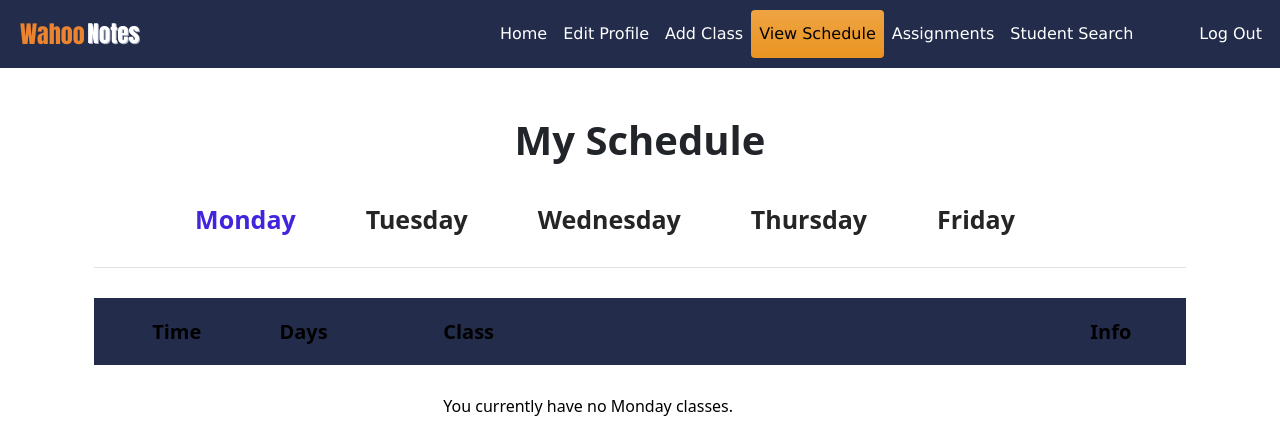
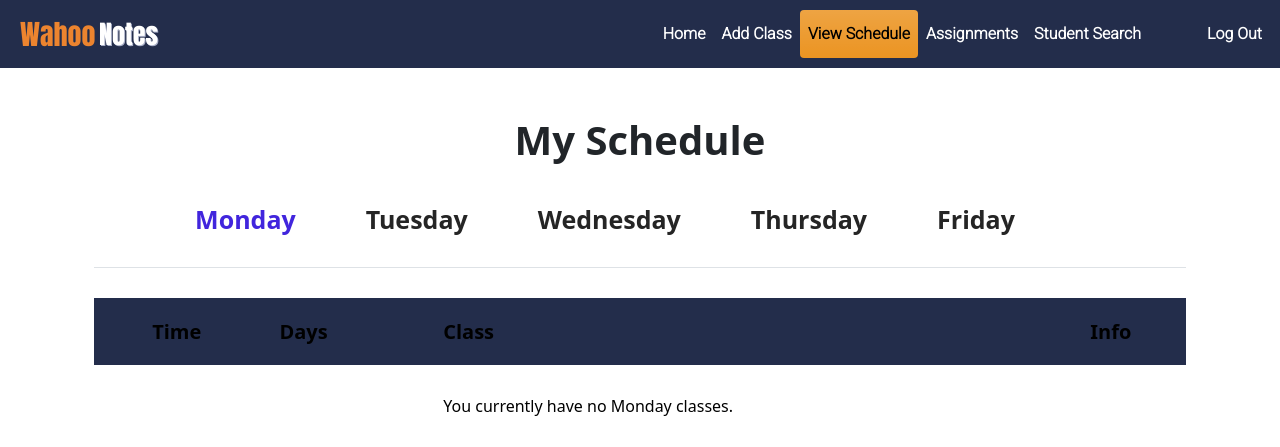
Before and after one commit to WilliamHaslet/wahoo-notes-website-project, a Django app: page /listClasses/ in a window 1280 px wide. Shown: the top 447 px of the page. Run offline with Django 3.2, Linux system fonts and the light colour scheme; the visitor is signed in with stand-in values (Sample User, id 1); data that the repository does not hold is empty; some libraries are stand-ins or nearby versions.

Commit message:
ui changes

```diff
--- a/main_app/templates/main_app/listclasses.html
+++ b/main_app/templates/main_app/listclasses.html
@@ -521,6 +521,7 @@
 .btn-primary {
     color: #fbb584;
     background-color: #232D4B;
+    border-color: #f69350;
 }
 .event-schedule-area .section-title .title-text {
     margin-bottom: 50px;
--- a/main_app/views.py
+++ b/main_app/views.py
@@ -102,7 +102,7 @@ def submitEditedProfile(request):
             messages.success(request, "Successfully Submitted!")
         else:
             messages.error(request, "Blank Submission! You must submit all fields.")
-    return HttpResponseRedirect('/editprofile')
+    return HttpResponseRedirect('/')
 
 def filterClasses(request):
     template_name = 'main_app/filterclasses.html'
--- a/project_a_08/settings.py
+++ b/project_a_08/settings.py
@@ -193,7 +193,7 @@ SOCIALACCOUNT_PROVIDERS = {
 SITE_ID = 5
 
 # #Needed for testing locally
-# SITE_ID = 5
+# SITE_ID = 6
 
 LOGIN_REDIRECT_URL = '/'
 LOGOUT_REDIRECT_URL = '/'
--- a/templates/base.html
+++ b/templates/base.html
@@ -84,6 +84,13 @@
   <script src="https://code.jquery.com/jquery-1.10.2.min.js"></script>
   <script src="https://cdn.jsdelivr.net/npm/bootstrap@4.5.0/dist/js/bootstrap.bundle.min.js"></script>
   <link href="https://maxcdn.bootstrapcdn.com/font-awesome/4.7.0/css/font-awesome.min.css" rel="stylesheet" />
+  <!-- Bootstrap icons -->
+  <link rel="stylesheet" href="https://cdn.jsdelivr.net/npm/bootstrap-icons@1.7.0/font/bootstrap-icons.css">
+  <!-- Google Fonts -->
+  <link rel="preconnect" href="https://fonts.googleapis.com">
+  <link rel="preconnect" href="https://fonts.gstatic.com" crossorigin>
+  <link href="https://fonts.googleapis.com/css2?family=Nunito+Sans:wght@700&family=Roboto:wght@300&display=swap"
+    rel="stylesheet">
 </head>
 
 <!DOCTYPE html>
@@ -93,20 +100,17 @@
         <div class="collapse navbar-collapse" id="navbarSupportedContent">
           <ul class="navbar-nav mr-auto no-bullets">
             <li>
-              <a class= "navbar-brand logo " href="{% url 'main_app:index'%}" style="font-family: Impact, Haettenschweiler, 'Arial Narrow Bold', sans-serif; font-size: 24px; color:rgb(236, 132, 47); background-color: #232D4B">
+              <a class= "navbar-brand logo " href="{% url 'main_app:index'%}" style="font-family: Impact, Haettenschweiler, 'Arial Narrow Bold', sans-serif; font-size: 28px; color:rgb(236, 132, 47); background-color: #232D4B">
                 Wahoo
-                <p style = "position:relative; right:3px; bottom:1px; font-family:'Lucida Handwriting', Impact, Arial, Serif; display:inline; font-size:23px; color:white; text-shadow:1px 1px #a9afc7">Notes</p>
+                <p style = "position:relative; right:3px; bottom:1px; font-family:'Lucida Handwriting', Impact, Arial, Serif; display:inline; font-size:26px; color:white; text-shadow:1px 1px #a9afc7">Notes</p>
               </a>
             </li>
           </ul>
         </div>
-        <div class="collapse navbar-collapse" id="navbarSupportedContent" style= "font-family:'Verdana'">
-            <ul class="navbar-nav ms-auto" style="font-family:'Verdana'">
+        <div class="collapse navbar-collapse" id="navbarSupportedContent" style= "font-family:'Roboto', Arial">
+            <ul class="navbar-nav ms-auto" style="font-family:'Roboto', Arial; font-weight:bold">
               <li class="nav-item">
                 <a {% if request.resolver_match.url_name == '' %}class="nav-link active rounded"{% else %}class="nav-link rounded"{% endif %} href="{% url 'main_app:index'%}">Home</a>
-              </li>
-              <li class="nav-item">
-                <a {% if request.resolver_match.url_name == 'editprofile' %}class="nav-link active rounded"{% else %}class="nav-link rounded"{% endif %} href="{% url 'main_app:editprofile'%}">Edit Profile</a>
               </li>
               <li class="nav-item">
                 <a {% if request.resolver_match.url_name == 'addclasses' %}class="nav-link active rounded"{% else %}class="nav-link rounded"{% endif %} href="{% url 'main_app:addclasses'%}">Add Class</a>
```
Also changed, not shown: main_app/templates/main_app/index.html (+35 -10 lines).
